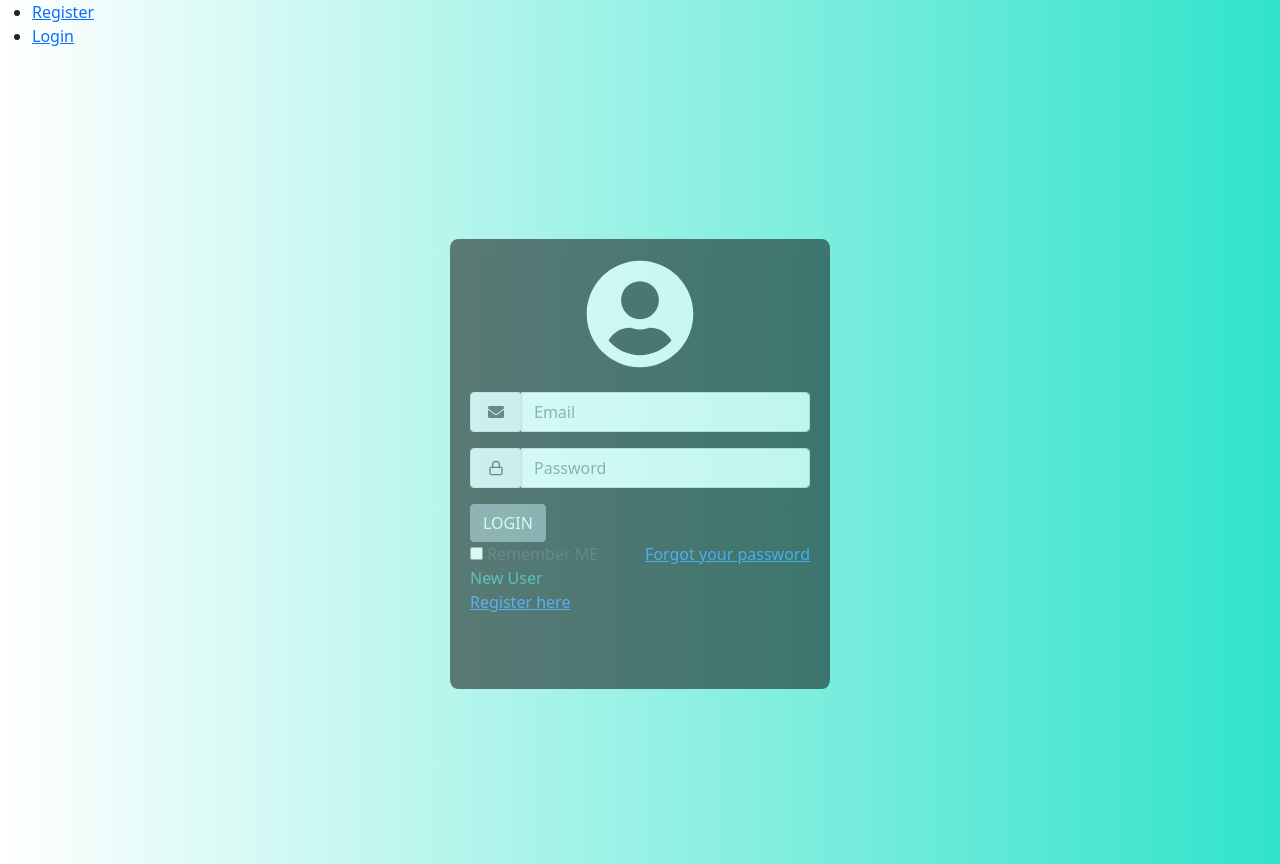
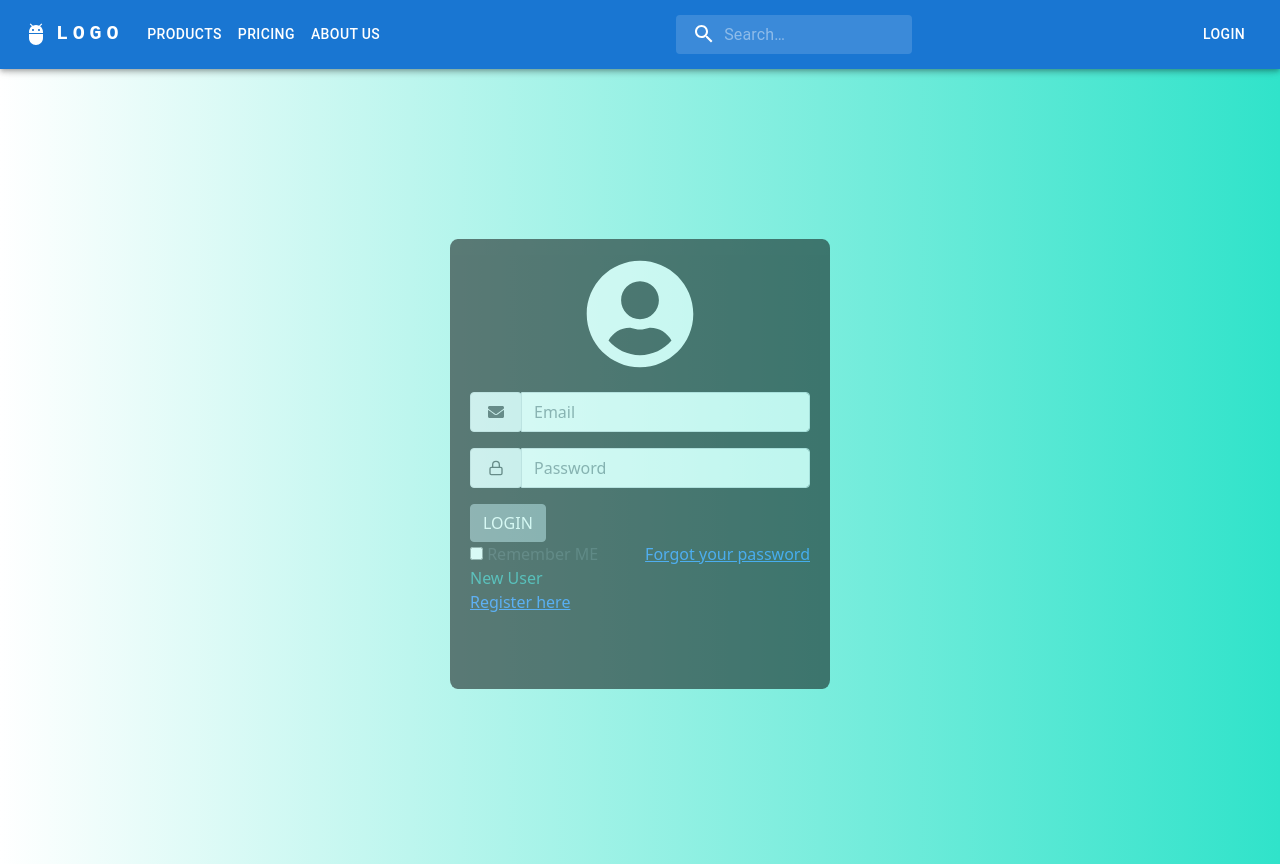
Before and after one commit to shreyoshi754/Sprint-2_Online-Shopping, a React (Create React App) app in the folder Frontend/online-shopping-app/: page /login in a window 1280 px wide. Built offline with nearby package versions, Linux system fonts and the light colour scheme.

Commit message:
navbar implemented

```diff
--- a/Frontend/online-shopping-app/src/Actions/action.js
+++ b/Frontend/online-shopping-app/src/Actions/action.js
@@ -8,6 +8,8 @@ export const setLogin= (token,user) =>{
 
 }
 
+
+
 export const setLogout= () =>{
     return{
         type:'SET_LOGOUT',
--- a/Frontend/online-shopping-app/src/App.js
+++ b/Frontend/online-shopping-app/src/App.js
@@ -2,6 +2,7 @@ import logo from "./logo.svg";
 import "./App.css";
 import Login from './Components/Login';
 import Register from './Components/Register'
+import Nav from "./Layouts/Nav";
 
 
 import "bootstrap/dist/css/bootstrap.min.css";
@@ -11,6 +12,7 @@ function App() {
   return (
     <Router>
             <nav>
+              <Nav />
                 <ul>
                     <li><Link to="/register">Register</Link></li>
                     <li><Link to="/login">Login</Link></li>
--- /dev/null
+++ b/Frontend/online-shopping-app/src/Layouts/Nav.js
@@ -0,0 +1,270 @@
+import React,{useState} from "react";
+import AppBar from "@mui/material/AppBar";
+import Box from "@mui/material/Box";
+import Toolbar from "@mui/material/Toolbar";
+import IconButton from "@mui/material/IconButton";
+import Typography from "@mui/material/Typography";
+import Menu from "@mui/material/Menu";
+import MenuIcon from "@mui/icons-material/Menu";
+import Container from "@mui/material/Container";
+import Avatar from "@mui/material/Avatar";
+import Button from "@mui/material/Button";
+import Tooltip from "@mui/material/Tooltip";
+import MenuItem from "@mui/material/MenuItem";
+import AdbIcon from "@mui/icons-material/Adb";
+import { useDispatch, useSelector } from "react-redux";
+import { useNavigate } from "react-router-dom";
+import { setLogout } from "../Actions/action";
+import SearchIcon from '@mui/icons-material/Search';
+import { styled, alpha } from '@mui/material/styles';
+import InputBase from '@mui/material/InputBase';
+
+
+//FaUserEdit
+
+function Nav(props) {
+    const SearchIconWrapper = styled('div')(({ theme }) => ({
+        padding: theme.spacing(0, 2),
+        height: '100%',
+        position: 'absolute',
+        pointerEvents: 'none',
+        display: 'flex',
+        alignItems: 'center',
+        justifyContent: 'center',
+      }));
+
+      const Search = styled('div')(({ theme }) => ({
+        position: 'relative',
+        borderRadius: theme.shape.borderRadius,
+        backgroundColor: alpha(theme.palette.common.white, 0.15),
+        '&:hover': {
+          backgroundColor: alpha(theme.palette.common.white, 0.25),
+        },
+        marginRight: theme.spacing(2),
+        marginLeft: 0,
+        width: '100%',
+        [theme.breakpoints.up('sm')]: {
+          marginLeft: theme.spacing(3),
+          width: 'auto',
+        },
+      }));
+
+      const StyledInputBase = styled(InputBase)(({ theme }) => ({
+        color: 'inherit',
+        '& .MuiInputBase-input': {
+          padding: theme.spacing(1, 1, 1, 0),
+          // vertical padding + font size from searchIcon
+          paddingLeft: `calc(1em + ${theme.spacing(4)})`,
+          transition: theme.transitions.create('width'),
+          width: '100%',
+          [theme.breakpoints.up('md')]: {
+            width: '20ch',
+          },
+        },
+      }));
+
+    let t;
+    const navigate = useNavigate();
+    let dispatch = useDispatch();
+    const temp = useSelector((state) => state);
+    console.log(temp)
+    if (typeof temp !== 'undefined' ){
+       if(temp.user){
+        t=temp.user.name
+       }
+    }
+  const [anchorElNav, setAnchorElNav] = useState(null);
+  const [anchorElUser, setAnchorElUser] = useState(null);
+
+  const handleLogout=(event)=>{
+    event.preventDefault();
+    dispatch(setLogout());
+  }
+
+  const handleOpenNavMenu = (event) => {
+    setAnchorElNav(event.currentTarget);
+  };
+  const handleOpenUserMenu = (event) => {
+    setAnchorElUser(event.currentTarget);
+  };
+
+  const handleCloseNavMenu = () => {
+    setAnchorElNav(null);
+  };
+
+  const handleCloseUserMenu = () => {
+    setAnchorElUser(null);
+  };
+
+  return (
+    <AppBar position="fixed">
+    <Container maxWidth="xl">
+      <Toolbar disableGutters>
+        <AdbIcon sx={{ display: { xs: 'none', md: 'flex' }, mr: 1 }} />
+        <Typography
+          variant="h6"
+          noWrap
+          component="a"
+          href="/"
+          sx={{
+            mr: 2,
+            display: { xs: 'none', md: 'flex' },
+            fontFamily: 'monospace',
+            fontWeight: 700,
+            letterSpacing: '.3rem',
+            color: 'inherit',
+            textDecoration: 'none',
+          }}
+        >
+          LOGO
+        </Typography>
+
+        <Box sx={{ flexGrow: 1, display: { xs: 'flex', md: 'none' } }}>
+          <IconButton
+            size="large"
+            aria-label="account of current user"
+            aria-controls="menu-appbar"
+            aria-haspopup="true"
+            onClick={handleOpenNavMenu}
+            color="inherit"
+          >
+            <MenuIcon />
+          </IconButton>
+          <Menu
+            id="menu-appbar"
+            anchorEl={anchorElNav}
+            anchorOrigin={{
+              vertical: 'bottom',
+              horizontal: 'left',
+            }}
+            keepMounted
+            transformOrigin={{
+              vertical: 'top',
+              horizontal: 'left',
+            }}
+            open={Boolean(anchorElNav)}
+            onClose={handleCloseNavMenu}
+            sx={{
+              display: { xs: 'block', md: 'none' },
+            }}
+          >
+              <MenuItem onClick={handleCloseNavMenu}>
+                <Typography textAlign="center">Products</Typography>
+              </MenuItem>
+              <MenuItem onClick={handleCloseNavMenu}>
+                <Typography textAlign="center">Pricing</Typography>
+              </MenuItem>
+              <MenuItem onClick={handleCloseNavMenu}>
+                <Typography textAlign="center">About us</Typography>
+              </MenuItem>
+          </Menu>
+        </Box>
+        <AdbIcon sx={{ display: { xs: 'flex', md: 'none' }, mr: 1 }} />
+        <Typography
+          variant="h5"
+          noWrap
+          component="a"
+          href=""
+          sx={{
+            mr: 2,
+            display: { xs: 'flex', md: 'none' },
+            flexGrow: 1,
+            fontFamily: 'monospace',
+            fontWeight: 700,
+            letterSpacing: '.3rem',
+            color: 'inherit',
+            textDecoration: 'none',
+          }}
+        >
+          LOGO
+        </Typography>
+        <Box sx={{ flexGrow: 1, display: { xs: 'none', md: 'flex' } }}>
+
+            <Button
+              onClick={handleCloseNavMenu}
+              sx={{ my: 2, color: 'white', display: 'block' }}
+            >
+            Products
+            </Button>
+
+
+            <Button
+              onClick={handleCloseNavMenu}
+              sx={{ my: 2, color: 'white', display: 'block' }}
+            >
+            Pricing
+            </Button>
+            <Button
+              onClick={handleCloseNavMenu}
+              sx={{ my: 2, color: 'white', display: 'block' }}
+            >
+            About us
+            </Button>
+        </Box>
+        <Box sx={{ flexGrow: 1, display: { xs: 'none', md: 'flex' } }}>
+        <Search>
+            <SearchIconWrapper>
+              <SearchIcon />
+            </SearchIconWrapper>
+            <StyledInputBase
+              placeholder="Search…"
+              inputProps={{ 'aria-label': 'search' }}
+            />
+          </Search>
+          </Box>
+         { t ?
+        <Box sx={{ flexGrow: 0 }}>
+          <Tooltip title="Open settings">
+            <IconButton onClick={handleOpenUserMenu} sx={{ p: 0 }}>
+            <Avatar alt={t}   src="/static/images/avatar/2.jpg" />
+            </IconButton>
+          </Tooltip>
+          <Menu
+            sx={{ mt: '45px' }}
+            id="menu-appbar"
+            anchorEl={anchorElUser}
+            anchorOrigin={{
+              vertical: 'top',
+              horizontal: 'right',
+            }}
+            keepMounted
+            transformOrigin={{
+              vertical: 'top',
+              horizontal: 'right',
+            }}
+            open={Boolean(anchorElUser)}
+            onClose={handleCloseUserMenu}
+          >
+
+              <MenuItem  onClick={handleCloseUserMenu}>
+                <Typography textAlign="center">Account</Typography>
+              </MenuItem>
+              <MenuItem  onClick={handleCloseUserMenu}>
+                <Typography textAlign="center">Cart</Typography>
+              </MenuItem>
+              <MenuItem  onClick={handleCloseUserMenu}>
+                <Typography textAlign="center">Order</Typography>
+              </MenuItem>
+              <MenuItem  onClick={handleLogout}>
+                <Typography textAlign="center">Logout</Typography>
+              </MenuItem>
+
+          </Menu>
+        </Box>:
+        <Box sx={{ flexGrow: 0 }}>
+          <Tooltip title="Open settings">
+          <Button
+              onClick={()=>navigate("/login")}
+              sx={{ my: 2, color: 'white', display: 'block' }}
+            >
+            Login
+            </Button>
+          </Tooltip>
+          </Box> }
+      </Toolbar>
+    </Container>
+  </AppBar>
+  );
+}
+
+export default Nav;
--- a/Frontend/online-shopping-app/src/Reducers/reducer.js
+++ b/Frontend/online-shopping-app/src/Reducers/reducer.js
@@ -21,7 +21,8 @@ const reducer=(state=intialState,action)=> {
                     return {
                         ...intialState,
                         auth:false,
-                        token:null
+                        token:null,
+                        user:null,
                     }
         }
 
```
